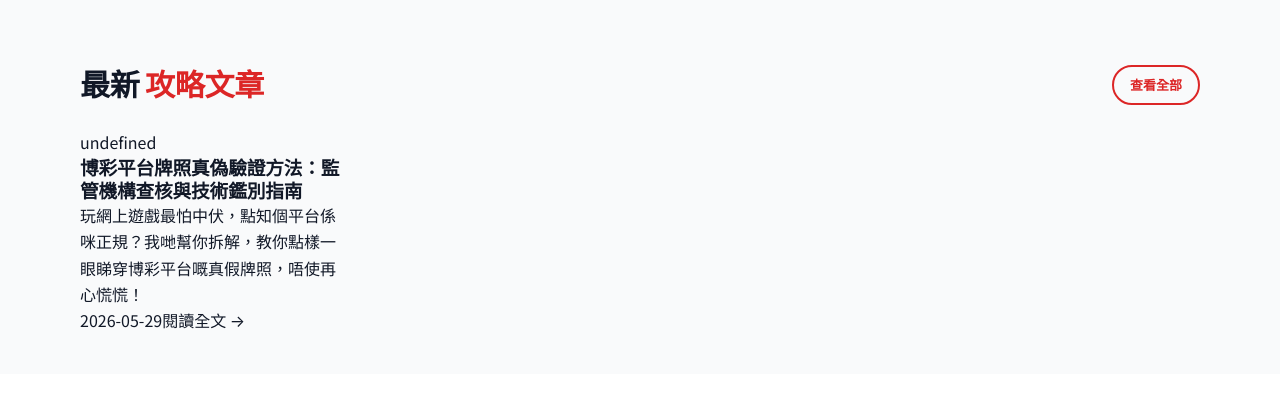
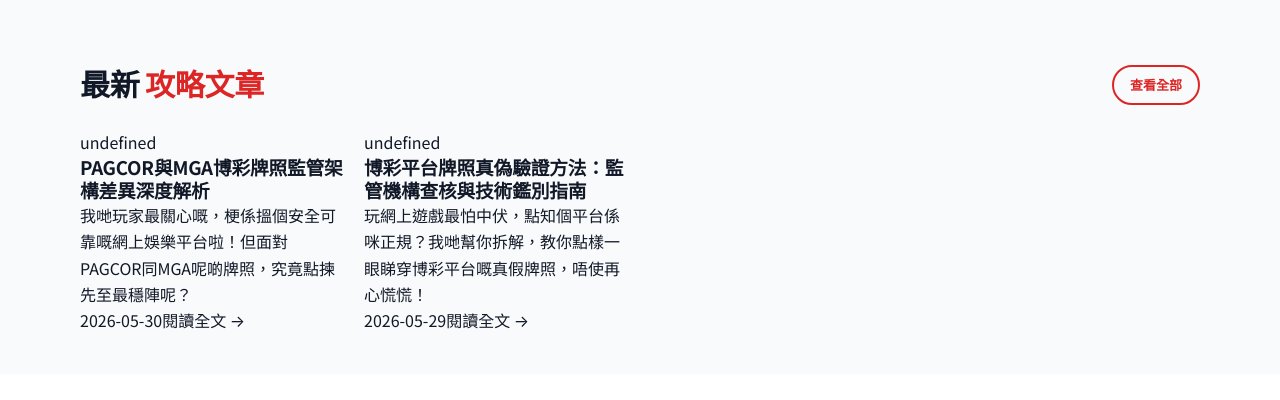
Before and after one commit to slin41896-gif/feuerwehr-georgenhausen-com, a plain HTML site: page index.html in a window 1280 px wide. Shown: the part 1020-1420 px from the top of the page. Drawn offline with nearby package versions, Linux system fonts and the light colour scheme; a web font is replaced by a local one.

Commit message:
feat(blog): update index blog section for     <a href="blog/pa

```diff
--- a/index.html
+++ b/index.html
@@ -190,6 +190,12 @@
     <div class="featured-grid" id="articles-grid">
       <!-- JS rendered -->
 <!-- BLOG_INJECT_START -->
+    <a href="blog/pagcor-mga-license-comparison-hong-kong.html" class="bp-card">
+      <span class="bp-cat">undefined</span>
+      <h3>PAGCOR與MGA博彩牌照監管架構差異深度解析</h3>
+      <p class="bp-desc">我哋玩家最關心嘅，梗係搵個安全可靠嘅網上娛樂平台啦！但面對PAGCOR同MGA呢啲牌照，究竟點揀先至最穩陣呢？</p>
+      <div class="bp-footer"><span>2026-05-30</span><span class="bp-read-more">閱讀全文 →</span></div>
+    </a>
     <a href="blog/online-gaming-license-verification-guide.html" class="bp-card">
       <span class="bp-cat">undefined</span>
       <h3>博彩平台牌照真偽驗證方法：監管機構查核與技術鑑別指南</h3>
```
